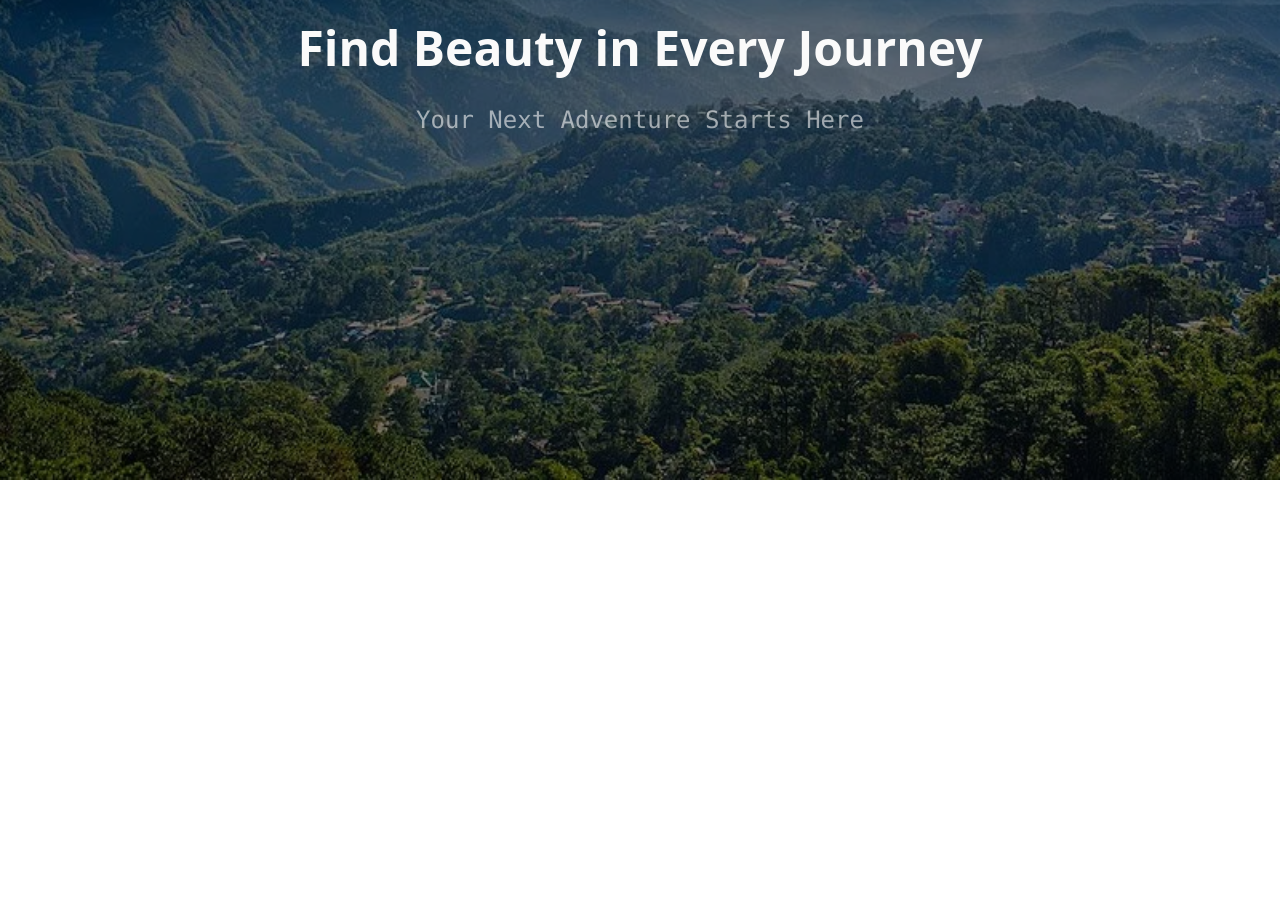
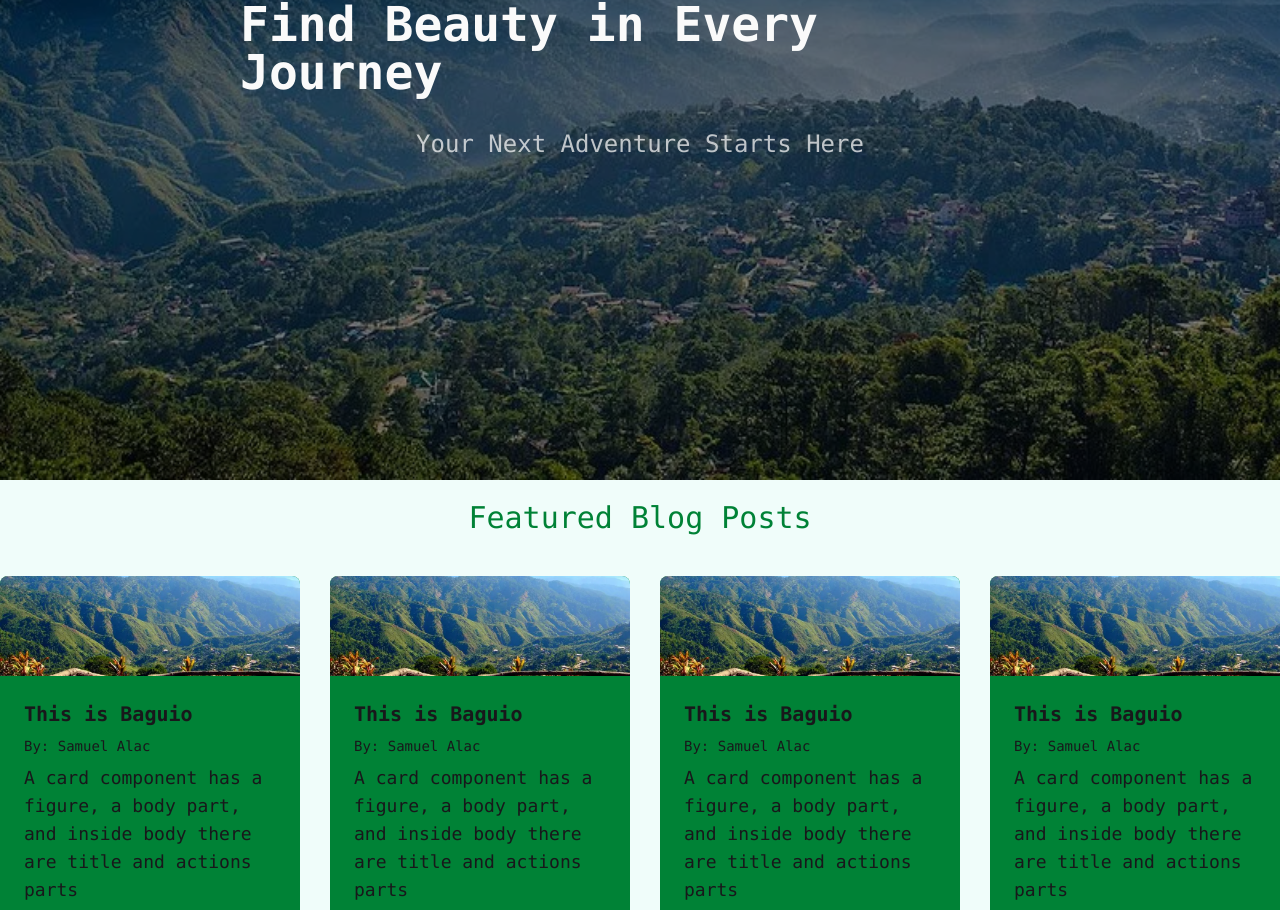
Before and after one commit to SamuelAlac/Travel-Tales, a React (Vite) app: page / in a window 1280 px wide. Shown: the part 320-1230 px from the top of the page. Before the commit the page ends 800 px from the top, so only its background shows below. Built offline with nearby package versions, Linux system fonts and the light colour scheme.

Commit message:
add: Featured Blog Posts

```diff
--- a/package.json
+++ b/package.json
@@ -22,6 +22,7 @@
     "@types/react": "^19.1.10",
     "@types/react-dom": "^19.1.7",
     "@vitejs/plugin-react": "^5.0.0",
+    "daisyui": "^5.1.12",
     "eslint": "^9.33.0",
     "eslint-plugin-react-hooks": "^5.2.0",
     "eslint-plugin-react-refresh": "^0.4.20",
--- /dev/null
+++ b/src/components/BlogsCard.tsx
@@ -0,0 +1,19 @@
+export const BlogsCard = () => {
+  return (
+    <div className="card bg-green-700 w-75 h-100 mb-5">
+        <figure>
+            <img
+            src="/Baguio.webp"
+            alt="Baguio" />
+        </figure>
+        <div className="card-body">
+            <h2 className="card-title text-xl">This is Baguio</h2>
+            <h3 className="text-sm">By: Samuel Alac</h3>
+            <p className="text-lg">A card component has a figure, a body part, and inside body there are title and actions parts</p>
+            <div className="card-actions justify-end">
+            <button className="btn btn-soft">Read Me</button>
+            </div>
+        </div>
+    </div>
+  )
+}
--- a/src/components/Navbar.tsx
+++ b/src/components/Navbar.tsx
@@ -1,4 +1,3 @@
-import { NavLink } from "react-router-dom"
 import { AiOutlineMenu } from "react-icons/ai";
 import { useToggle } from "../hooks/useToggle";
 import { Nav } from "./ui/Nav-Link";
@@ -8,11 +7,11 @@ export const Navbar = () => {
   const [toggle, setToggle] = useToggle();
 
   return (
-    <div className="flex flex-col p-3.5 lg:px-10 bg-green-100 fixed w-full">
+    <div className="flex flex-col p-3.5 lg:px-10 bg-green-100 fixed w-full z-1">
       <div className="flex flex-col justify-between lg:flex-row space-y-5 md:space-y-0">
         <div className="flex items-center justify-between">
           <h1 className="text-2xl text-green-900">Travel Tales</h1>
-          <div className="lg:hidden"><AiOutlineMenu role="button" onClick={setToggle} /></div>
+          <div className="text-black lg:hidden"><AiOutlineMenu role="button" onClick={setToggle} /></div>
         </div>
 
         <nav className={`flex flex-col ${!toggle && 'hidden'} md:flex md:flex-col items-center lg:flex-row gap-5`}>
--- a/src/index.css
+++ b/src/index.css
@@ -1,6 +1,15 @@
 @import "tailwindcss";
+@plugin "daisyui";
 
 @layer base {
+  #root{
+    @apply font-mono
+  }
+
+  body{
+    @apply bg-teal-50
+  }
+
   input::placeholder,
   textarea::placeholder {
     color: var(--color-gray-400);
--- a/src/layouts/MainLayout.tsx
+++ b/src/layouts/MainLayout.tsx
@@ -4,7 +4,7 @@ import { Footer } from "../components/Footer"
 
 export const MainLayout = () => {
   return (
-    <div className="flex flex-col min-h-screen min-w-screen">
+    <div className="flex flex-col min-h-screen min-w-full">
         <Navbar/>
         <main className="flex-grow">
             <Outlet/>
--- a/src/pages/Home/HomePage.tsx
+++ b/src/pages/Home/HomePage.tsx
@@ -1,10 +1,12 @@
+import { FeaturedBlogs } from "./components/FeaturedBlogs"
 import { Hero } from "./components/Hero"
 
 const HomePage = () => {
   return (
-    <>
-    <Hero/>
-    </>
+    <div className="space-y-5">
+      <Hero/>
+      <FeaturedBlogs/>
+    </div>
   )
 }
 
--- /dev/null
+++ b/src/pages/Home/components/FeaturedBlogs.tsx
@@ -0,0 +1,18 @@
+import { BlogsCard } from "../../../components/BlogsCard"
+
+export const FeaturedBlogs = () => {
+  return (
+    <div className="flex flex-col items-center min-h-screen space-y-10">
+        <h1 className="text-green-700 text-3xl">Featured Blog Posts</h1>
+        <div className="grid grid-col-1 md:grid-cols-4 gap-10">
+            <BlogsCard/>
+            <BlogsCard/>
+            <BlogsCard/>
+            <BlogsCard/>
+            <BlogsCard/>
+            <BlogsCard/>
+            <BlogsCard/>
+        </div>
+    </div>
+  )
+}
--- a/src/pages/Home/components/Hero.tsx
+++ b/src/pages/Home/components/Hero.tsx
@@ -2,9 +2,9 @@ export const Hero = () => {
   return (
     <div className="bg-black/50 bg-blend-overlay bg-[url('/hero.webp')] bg-cover bg-center min-h-screen">
       <div className="flex items-center justify-center min-h-screen">
-        <div className="flex flex-col justify-center items-center min-w-200 min-h-40 gap-8">
-          <h1 className="font-bold text-5xl text-neutral-50">Find Beauty in Every Journey</h1>
-          <h1 className="font-mono text-2xl  text-neutral-50/80 animate-pulse">Your Next Adventure Starts Here</h1>
+        <div className="flex flex-col justify-center items-center max-w-200 max-h-40 gap-4 md:gap-8">
+          <h1 className="font-bold text-lg md:text-5xl text-neutral-50">Find Beauty in Every Journey</h1>
+          <h1 className="text-sm md:text-2xl text-neutral-50/80 animate-pulse">Your Next Adventure Starts Here</h1>
         </div>
       </div>
     </div>
```
Also changed, not shown: 1 other file (tests, documents, lock files or other folders).
